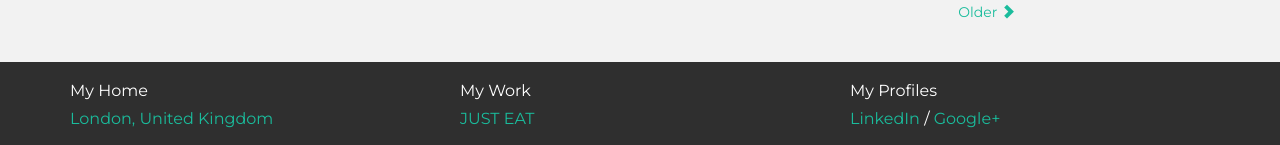
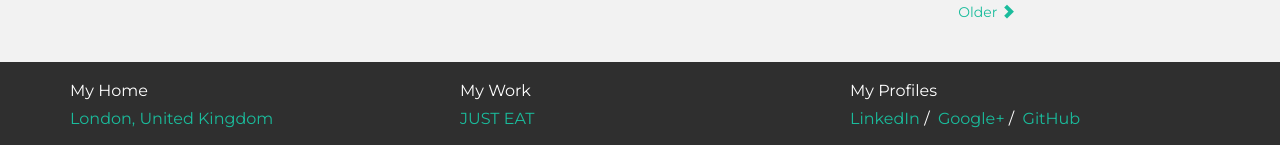
Before and after one commit to petermajor/petermajor.github.io, a Jekyll site: the page built from index.html, in a window 1280 px wide and 900 px high, scrolled down 7351 px. Shown: the part 752-897 px from the top of the window. Built offline with Jekyll 4.4.1, drawn with Linux system fonts in a browser that asks for light colours; nearby versions of some CDN libraries; the list of posts is cut into pages by our own code.

Commit message:
Add github link

```diff
--- a/_layouts/default.html
+++ b/_layouts/default.html
@@ -60,7 +60,11 @@
 					<!-- /col-lg-4 -->
 					<div class="col-lg-4">
 						<p>My Profiles</p>
-						<p><a href="https://uk.linkedin.com/in/petermajoruk">LinkedIn</a>&nbsp;/&nbsp;<a href="https://plus.google.com/+PeterMajorUk">Google+</a></p>
+						<p>
+							<a href="https://uk.linkedin.com/in/petermajoruk">LinkedIn</a>&nbsp;/&nbsp;
+							<a href="https://plus.google.com/+PeterMajorUk">Google+</a>&nbsp;/&nbsp;
+							<a href="https://github.com/petermajor">GitHub</a>
+						</p>
 					</div>
 					<!-- /col-lg-4 -->
 				</div>
```
